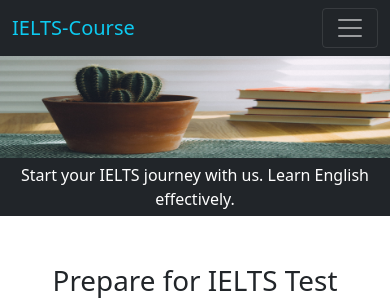
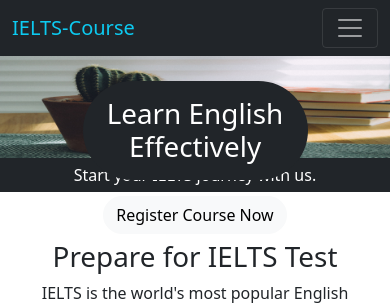
Before and after one commit to tr-folio/ielts-course-website, a React (Create React App) app: page / in a window 390 px wide. Shown: the top 305 px of the page. Built offline with nearby package versions, Linux system fonts and the light colour scheme.

Commit message:
banner updated

```diff
--- a/src/Component/Home/Home.css
+++ b/src/Component/Home/Home.css
@@ -2,11 +2,21 @@
 .banner-img-container {
     max-width: 1920px;
     margin: 0 auto;
+    position: relative;
 }
 
 .banner-caption > p {
     color: white;
     padding: 5px 0;
+}
+
+.banner-text {
+    position: absolute;
+    top: 50%;
+    left: 50%;
+    transform: translate(-50%, -50%);
+    width: 900px;
+    height: 150px;
 }
 
 /* Preparation Styles */
@@ -34,3 +44,24 @@
 .service-info {
     width: 600px;
 }
+
+@media only screen and (max-width: 1024px) {
+    .banner-text {
+        width: 500px;
+    }
+}
+
+@media only screen and (max-width: 768px) {
+    .banner-text {
+        height: 100px;
+        top: 80px;
+    }
+}
+
+@media only screen and (max-width: 575px) {
+    .banner-text {
+        width: 300px;
+        height: 50px;
+        top: 50px;
+    }
+}
--- a/src/Component/Home/Home.js
+++ b/src/Component/Home/Home.js
@@ -16,7 +16,11 @@
                 <div className="banner-img-container">
                     <img src="./banner.jpg" className="img-fluid"/>
                     <div className="banner-caption">
-                        <p>Start your IELTS journey with us. Learn English effectively.</p>
+                        <p>Start your IELTS journey with us.</p>
+                    </div>
+                    <div className="banner-text">
+                        <h1 className="fw-light text-white bg-dark rounded-pill p-3 w-75 m-auto mb-3">Learn English Effectively</h1>
+                        <button className="btn btn-light m-auto rounded-pill">Register Course Now</button>
                     </div>
                 </div>
             </div>
```
Also changed, not shown: 1 other file (tests, documents, lock files or other folders).
